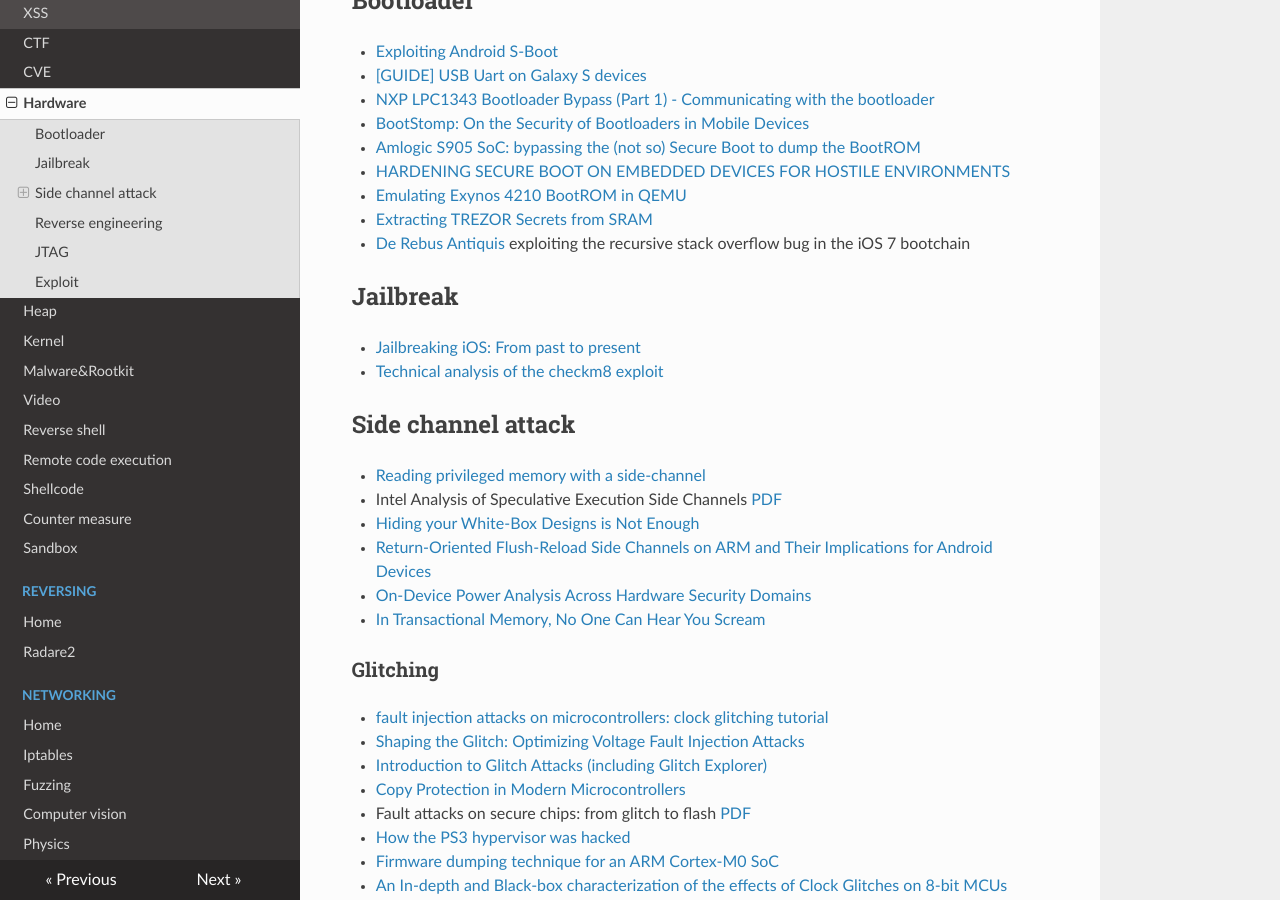
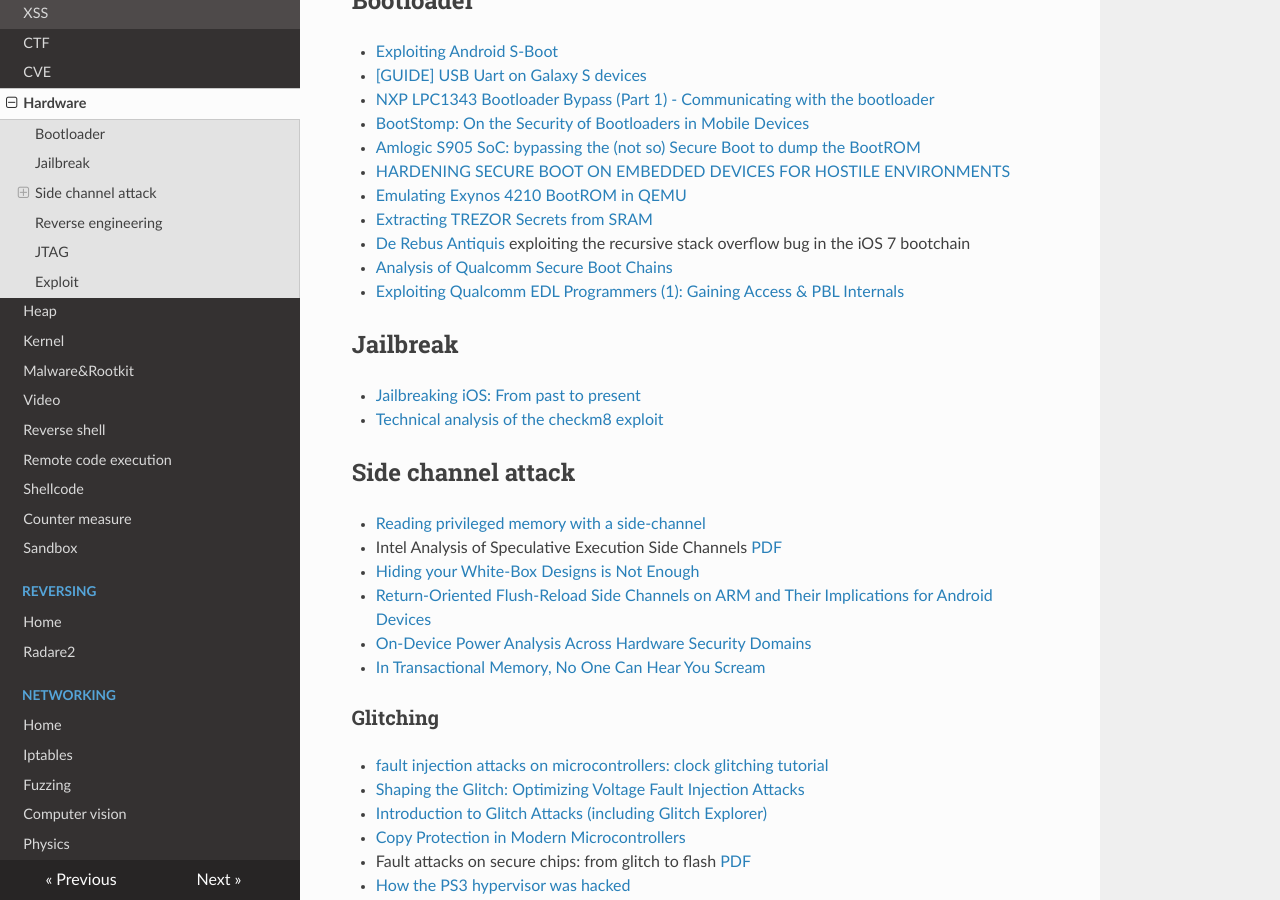
Before and after one commit to gipi/low-level, an MkDocs documentation site: the page built from docs/security/hardware.md, in a window 1280 px wide and 900 px high, scrolled down 1184 px. Built offline with MkDocs 1.6.1, drawn with Linux system fonts in a browser that asks for light colours; nearby versions of some CDN libraries; old or Windows-style settings are respelled for this version of MkDocs.

Commit message:
Update hardware.md

```diff
--- a/docs/security/hardware.md
+++ b/docs/security/hardware.md
@@ -50,6 +50,8 @@
  - [Emulating Exynos 4210 BootROM in QEMU](https://www.fredericb.info/2018/03/emulating-exynos-4210-bootrom-in-qemu.html)
  - [Extracting TREZOR Secrets from SRAM](https://saleemrashid.com/2017/08/17/extracting-trezor-secrets-sram/)
  - [De Rebus Antiquis](https://xerub.github.io/ios/iboot/2018/05/10/de-rebus-antiquis.html) exploiting the recursive stack overflow bug in the iOS 7 bootchain
+ - [Analysis of Qualcomm Secure Boot Chains](https://blog.quarkslab.com/analysis-of-qualcomm-secure-boot-chains.html)
+ - [Exploiting Qualcomm EDL Programmers (1): Gaining Access & PBL Internals](https://alephsecurity.com/2018/01/22/qualcomm-edl-1/)
 
 ## Jailbreak
 
```
